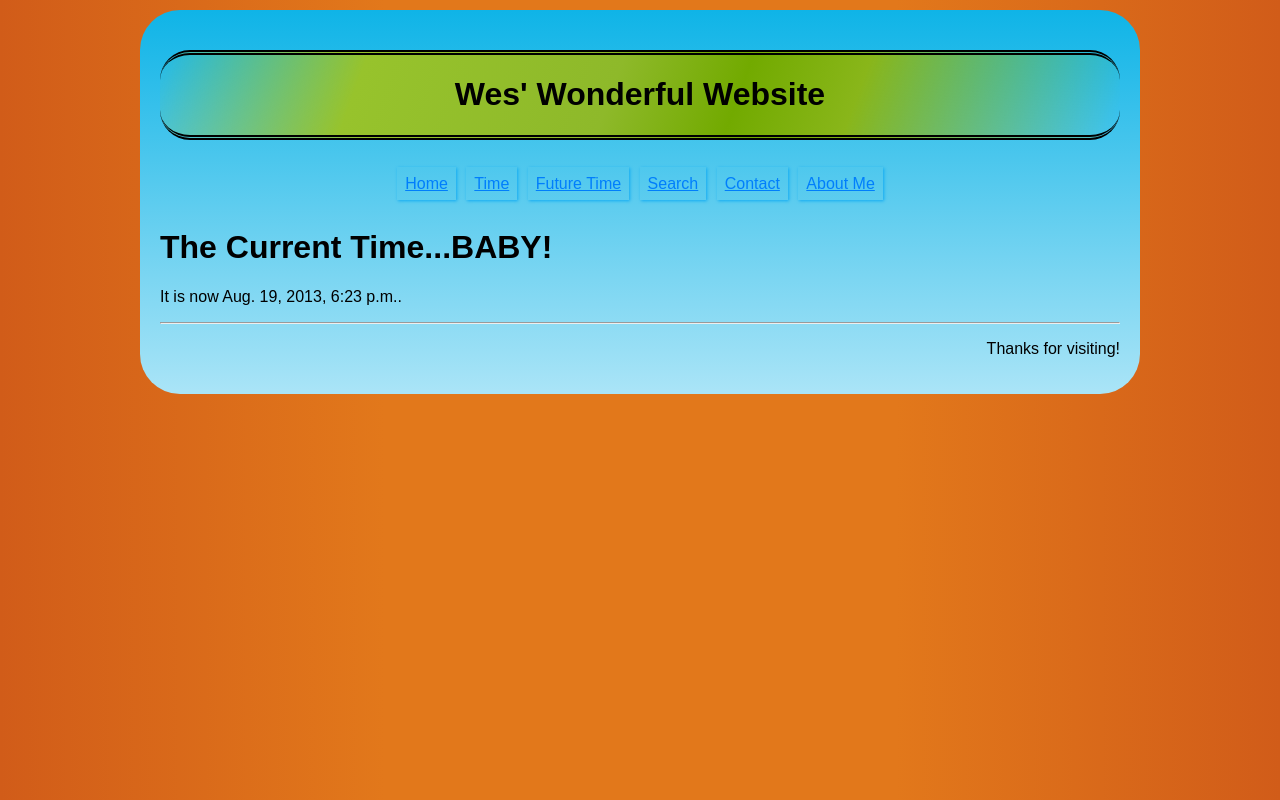
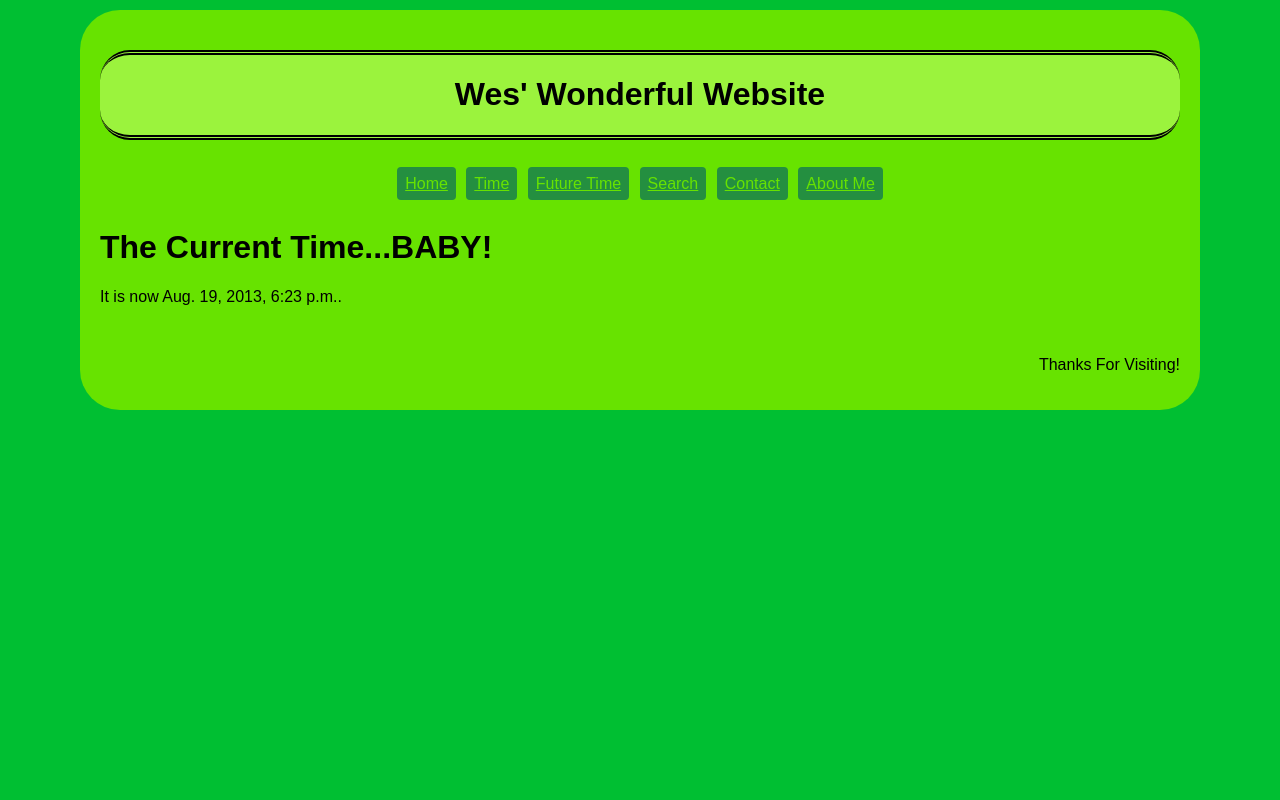
Before and after one commit to WesTheWes/myfirstdjangosite, a Django app: page /time/ in a window 1280 px wide. Run offline with Django 3.2, Linux system fonts and the light colour scheme; parts of the project's set-up code (start-up, migrations or seed data) failed here and were passed over.

Commit message:
Changed a bunch of stuff... the stylesheets, the html, some of the models...hmmm I think that's it.

```diff
--- a/books/views.py
+++ b/books/views.py
@@ -31,5 +31,7 @@
 			)
 			return HttpResponseRedirect('/contact/thanks/')
 	else:
-		form = ContactForm()
+		form = ContactForm(
+			initial={'subject': 'I love your site!'}
+		)
 	return render(request, 'contact_form.html', {'form': form})
--- a/groceries/models.py
+++ b/groceries/models.py
@@ -62,7 +62,6 @@
 	list_name = models.CharField(max_length=30)
 	recipes = models.ManyToManyField('recipes.RecipeList', blank=True, null=True)
 	additional_items = models.ManyToManyField(ListItem, blank=True, null=True)
-	user = models.ForeignKey(User)
 
 	def __unicode__(self):
 		return self.list_name
--- a/mysite/static/myfirststylesheet.css
+++ b/mysite/static/myfirststylesheet.css
@@ -1,35 +1,37 @@
 body {
-	background: -webkit-linear-gradient(left, rgba(209,92,25,1) 0%,rgba(226,120,27,1) 30%,rgba(226,120,27,1) 70%,rgba(209,92,25,1) 100%);
+	background: #00BF32;
 	font-family: Arial, sans-serif;
 }
 
 #page {
 	border-radius: 40px;
-	background: -webkit-linear-gradient(top, rgba(15,180,231,1) 0%,rgba(153,223,245,1) 89%,rgba(169,228,247,1) 99%,rgba(169,228,247,1) 100%);
-	max-width: 960px;
-	min-width: 720px;
+	background: #67E300;
+	max-width: 1080px;
+	min-width: 420px;
 	margin: 10px auto 10px auto;
 	padding: 20px;
 }
 
 #title {
 	text-align: center;
-	background: -webkit-linear-gradient(160deg, rgba(191,210,85,0) 0%,rgba(189,209,83,0) 1%,rgba(137,182,26,1) 28%,rgba(114,170,0,1) 40%,rgba(142,185,42,1) 53%,rgba(151,195,44,1) 79%,rgba(158,203,45,0) 100%);
 	margin: 20px auto 20px auto;
 	border-top: 5px double black;
 	border-bottom: 5px double black;
 	border-radius: 30px;
+	background-color: #9BF33D;
 }
 
 .navigation li a {
 	padding: .5em;
-	color: #007EFC;
-	box-shadow: 1px 1px 3px #10AAF2;
+	color: #67E300;
+	background-color: #248F40;
+	border-radius: 4px;
+	textdecorate: none;
 }
 
 .navigation ul li a:hover {
-	color: black;
-		box-shadow: 10px 10px 5px #10AAF2;
+	background-color: #FF5640;
+	color: #A61300;
 }
 
 .navigation li a:visited {
@@ -50,4 +52,59 @@
 
 #footer {
 	text-align: right;
+	clear: both;
 }
+
+ul.errorlist {
+        margin: 0;
+        padding: 0;
+}
+
+.errorlist li {
+    background-color: red;
+    color: white;
+    display: block;
+    font-size: 10px;
+    margin: 0 0 3px;
+    padding: 4px 5px;
+}
+
+/* CREATE A RECIPE STYLES */
+
+#recipe_name {
+	width: 100%;
+	height: 1.5em;
+	font-size: 2em;
+	margin: 10px;
+}
+
+.recipe_name {
+	border-bottom: 2px solid black;
+	margin: 10px
+}
+
+.recipe_create{
+	margin: 10px;
+	background: F3F76D;
+	border: 1px black;
+	border-radius: 30px 5px 30px 5px;
+	padding: 10px;
+}
+
+.recipe_create input[type=text]{
+	margin: 5px;
+	padding: 10px;
+	background-color: transparent;
+	border:none;
+}
+
+.recipe_create input[type=text]:hover{
+	padding:9px;
+	border: 1px dotted black;
+}
+
+.submit_recipe{
+	text-align: right;
+	padding: 10px;
+	margin: 10px;
+}
--- a/mysite/templates/base.html
+++ b/mysite/templates/base.html
@@ -24,8 +24,10 @@
 		<h1>{% block title %}{% endblock %}</h1>
 		{% block content %}{% endblock %}
 		<div id="footer">
-			<hr>
-			<p>Thanks for visiting!</p>
+			{% block footer %}
+			<br>
+			<p>Thanks For Visiting!</p>
+			{% endblock %}
 		</div>
 	</div>
 </body>
--- a/mysite/urls.py
+++ b/mysite/urls.py
@@ -1,6 +1,8 @@
 from django.conf.urls import patterns, include, url
 from mysite.views import hello, my_homepage, current_datetime, hours_ahead
 from books import views
+from django.contrib.auth.views import login, logout
+from recipes.views import create_recipe
 
 # Uncomment the next two lines to enable the admin:
 from django.contrib import admin
@@ -13,6 +15,9 @@
 	url(r'^time/future/$', hours_ahead),
 	url(r'^search/$', views.search),
 	url(r'^contact/$', views.contact),
+	url(r'^login/$', login),
+	url(r'^logout/$', logout),
+	url(r'^create/$', create_recipe),
     # Examples:
     # url(r'^$', 'mysite.views.home', name='home'),
     # url(r'^mysite/', include('mysite.foo.urls')),
--- a/mysite/views.py
+++ b/mysite/views.py
@@ -24,15 +24,20 @@
 		offset = request.GET['q']
 		try:
 			offset = int(offset)
-			try:
-				dt = datetime.datetime.now() + datetime.timedelta(hours=offset)
-			except OverflowError:
-				offset, dt = None, None
-				errors.append("Okay, that's too far. This time machine doesn't go that far into the future, deal with it.")
+			if offset == 0:
+				errors.append("That's what clocks are for dummy!")
+				dt = datetime.datetime.now()
+				offset = '0'
+			else:
+				try:
+					dt = datetime.datetime.now() + datetime.timedelta(hours=offset)
+				except OverflowError:
+					offset, dt = None, None
+					errors.append("Okay, that's too far. This time machine doesn't go that far into the future, deal with it.")
 		except ValueError:
 			offset, dt = None, None
 			errors.append("Listen buddy, don't make this hard on yourself. Just enter an integer so we can go to the future")
-		if offset > 1:
+		if offset and offset > 1 or offset < -1:
 			plural_hours=True
 		else:
 			plural_hours=False
```
Also changed, not shown: books/forms.py (+7 -0 lines), recipes/models.py (+5 -2 lines), recipes/views.py (+14 -0 lines), mysite/databases/mysitedata.db.
